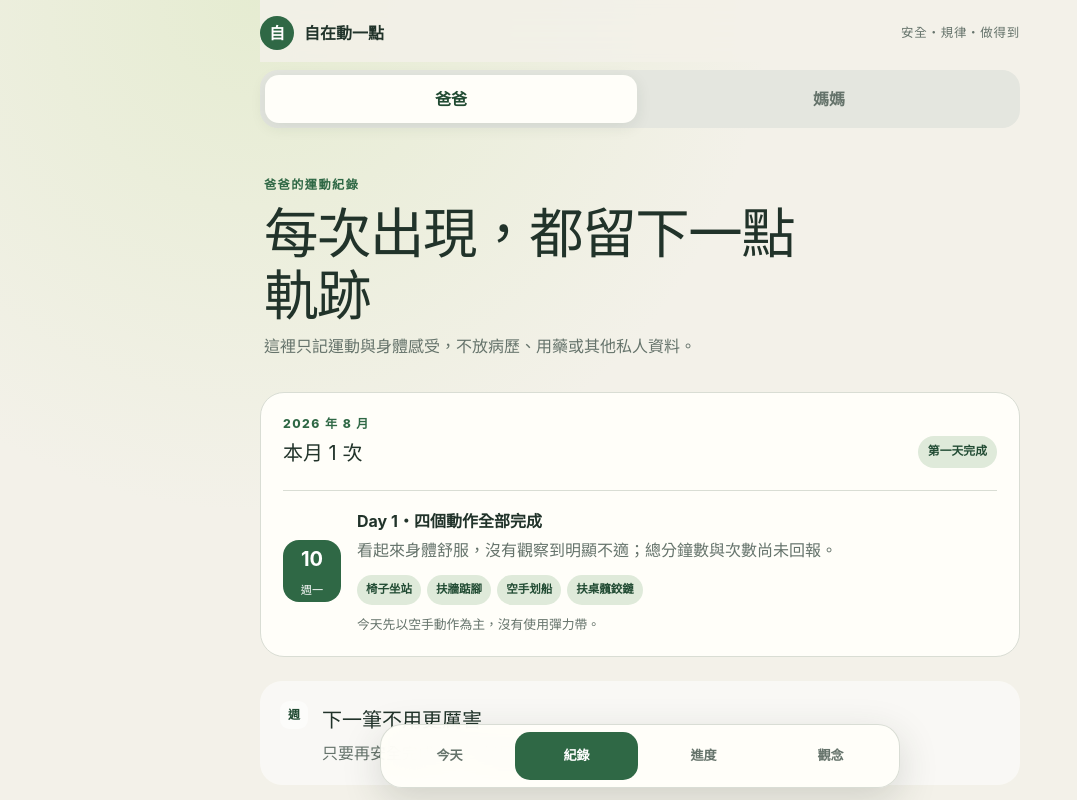
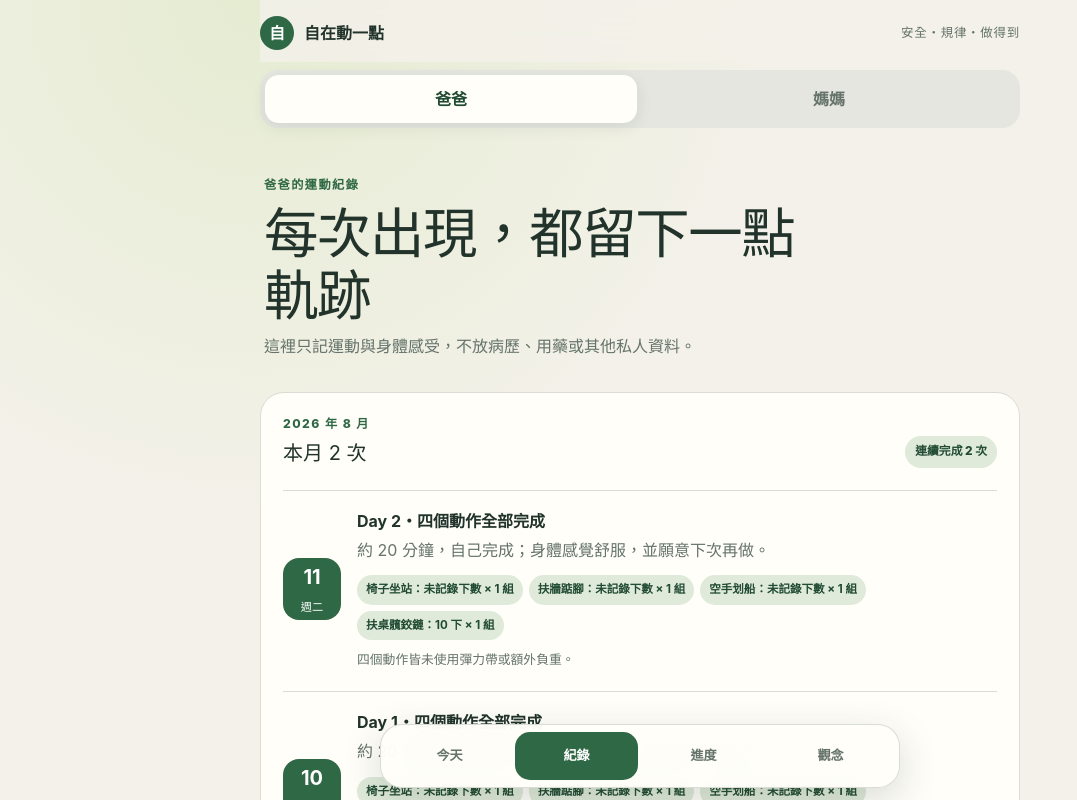
Before and after one commit to chungenyu6/parents-workout-trainer, a React (Vite) app: page / in a window 1280 px wide. Both pictures are taken after a click on the button "紀錄". Shown: the top 800 px of the page, without its empty margins (0-1077 px from the left). Built offline with nearby package versions, Linux system fonts and the light colour scheme.

Commit message:
Record second family workout

```diff
--- a/app/page.tsx
+++ b/app/page.tsx
@@ -11,6 +11,18 @@ type ConceptCard = {
   source: string;
   url: string;
   tag: string;
+};
+
+type WorkoutRecord = {
+  date: string;
+  day: string;
+  label: string;
+  minutes: number;
+  chairStandReps?: number;
+  calfRaiseReps?: number;
+  rowReps?: number;
+  hipHingeReps: number;
+  sets: number;
 };
 
 const people: Record<PersonId, { label: string; greeting: string; framing: string }> = {
@@ -206,13 +218,24 @@ const conceptCards: ConceptCard[] = [
 
 const week = [
   { weekday: "一", date: "10", status: "done" },
-  { weekday: "二", date: "11", status: "empty" },
+  { weekday: "二", date: "11", status: "done" },
   { weekday: "三", date: "12", status: "empty" },
   { weekday: "四", date: "13", status: "empty" },
   { weekday: "五", date: "14", status: "empty" },
   { weekday: "六", date: "15", status: "empty" },
   { weekday: "日", date: "16", status: "empty" },
 ];
+
+const workoutRecords: Record<PersonId, WorkoutRecord[]> = {
+  dad: [
+    { date: "11", day: "週二", label: "Day 2", minutes: 20, hipHingeReps: 10, sets: 1 },
+    { date: "10", day: "週一", label: "Day 1", minutes: 20, hipHingeReps: 10, sets: 1 },
+  ],
+  mom: [
+    { date: "11", day: "週二", label: "Day 2", minutes: 20, hipHingeReps: 10, sets: 1 },
+    { date: "10", day: "週一", label: "Day 1", minutes: 20, hipHingeReps: 10, sets: 1 },
+  ],
+};
 
 function AppIcon({ name }: { name: "sun" | "book" | "leaf" | "calendar" }) {
   const icons = { sun: "☀", book: "知", leaf: "葉", calendar: "週" };
@@ -225,6 +248,7 @@ export default function Home() {
   const [conceptIndex, setConceptIndex] = useState(0);
   const [copied, setCopied] = useState(false);
   const person = people[personId];
+  const personRecords = workoutRecords[personId];
   const concept = conceptCards[conceptIndex];
   const dailyIndex = useMemo(() => new Date().getDate() % conceptCards.length, []);
 
@@ -286,7 +310,7 @@ export default function Home() {
                 </div>
                 <div>
                   <span>本週</span>
-                  <strong>1／3 次</strong>
+                  <strong>2／3 次</strong>
                 </div>
               </div>
             </section>
@@ -377,23 +401,25 @@ export default function Home() {
             </section>
             <section className="record-month" aria-labelledby="record-title">
               <div className="section-heading">
-                <div><div className="section-kicker">2026 年 8 月</div><h2 id="record-title">本月 1 次</h2></div>
-                <span className="positive-badge">第一天完成</span>
+                <div><div className="section-kicker">2026 年 8 月</div><h2 id="record-title">本月 {personRecords.length} 次</h2></div>
+                <span className="positive-badge">連續完成 2 次</span>
               </div>
-              <div className="record-entry">
-                <div className="record-date"><strong>10</strong><span>週一</span></div>
-                <div className="record-content">
-                  <strong>Day 1・四個動作全部完成</strong>
-                  <p>看起來身體舒服，沒有觀察到明顯不適；總分鐘數與次數尚未回報。</p>
-                  <div className="record-moves" aria-label="今天完成的四個動作">
-                    <span>椅子坐站</span>
-                    <span>扶牆踮腳</span>
-                    <span>空手划船</span>
-                    <span>扶桌髖鉸鏈</span>
+              {personRecords.map((record) => (
+                <div className="record-entry" key={record.date}>
+                  <div className="record-date"><strong>{record.date}</strong><span>{record.day}</span></div>
+                  <div className="record-content">
+                    <strong>{record.label}・四個動作全部完成</strong>
+                    <p>約 {record.minutes} 分鐘，自己完成；身體感覺舒服，並願意下次再做。</p>
+                    <div className="record-moves" aria-label={`${record.label} 完成的四個動作`}>
+                      <span>椅子坐站：未記錄下數 × {record.sets} 組</span>
+                      <span>扶牆踮腳：未記錄下數 × {record.sets} 組</span>
+                      <span>空手划船：未記錄下數 × {record.sets} 組</span>
+                      <span>扶桌髖鉸鏈：{record.hipHingeReps} 下 × {record.sets} 組</span>
+                    </div>
+                    <small>四個動作皆未使用彈力帶或額外負重。</small>
                   </div>
-                  <small>今天先以空手動作為主，沒有使用彈力帶。</small>
                 </div>
-              </div>
+              ))}
             </section>
             <section className="empty-guidance">
               <AppIcon name="calendar" />
@@ -422,14 +448,14 @@ export default function Home() {
               <p>第一階段不比較重量、流汗或運動量，只看安全、完成與願意再做。</p>
             </section>
             <section className="progress-card">
-              <div className="progress-orbit" aria-label="六次目標，目前完成一次">
-                <div className="orbit-center"><strong>1</strong><span>／6 次</span></div>
-                {[0, 1, 2, 3, 4, 5].map((item) => <i key={item} className={item === 0 ? "earned" : ""} />)}
+              <div className="progress-orbit" aria-label="六次目標，目前完成兩次">
+                <div className="orbit-center"><strong>2</strong><span>／6 次</span></div>
+                {[0, 1, 2, 3, 4, 5].map((item) => <i key={item} className={item < 2 ? "earned" : ""} />)}
               </div>
               <div className="progress-copy">
-                <span className="positive-badge">第一片葉子</span>
-                <h2>願意開始，就是第一個里程碑</h2>
-                <p>接下來只需要再累積一次安全、做得到的經驗。</p>
+                <span className="positive-badge">兩次溫和累積</span>
+                <h2>第二次出現，規律正在發芽</h2>
+                <p>兩次都舒服完成，也都願意再做；接下來繼續維持做得到的節奏。</p>
               </div>
             </section>
             <section className="three-principles">
```
